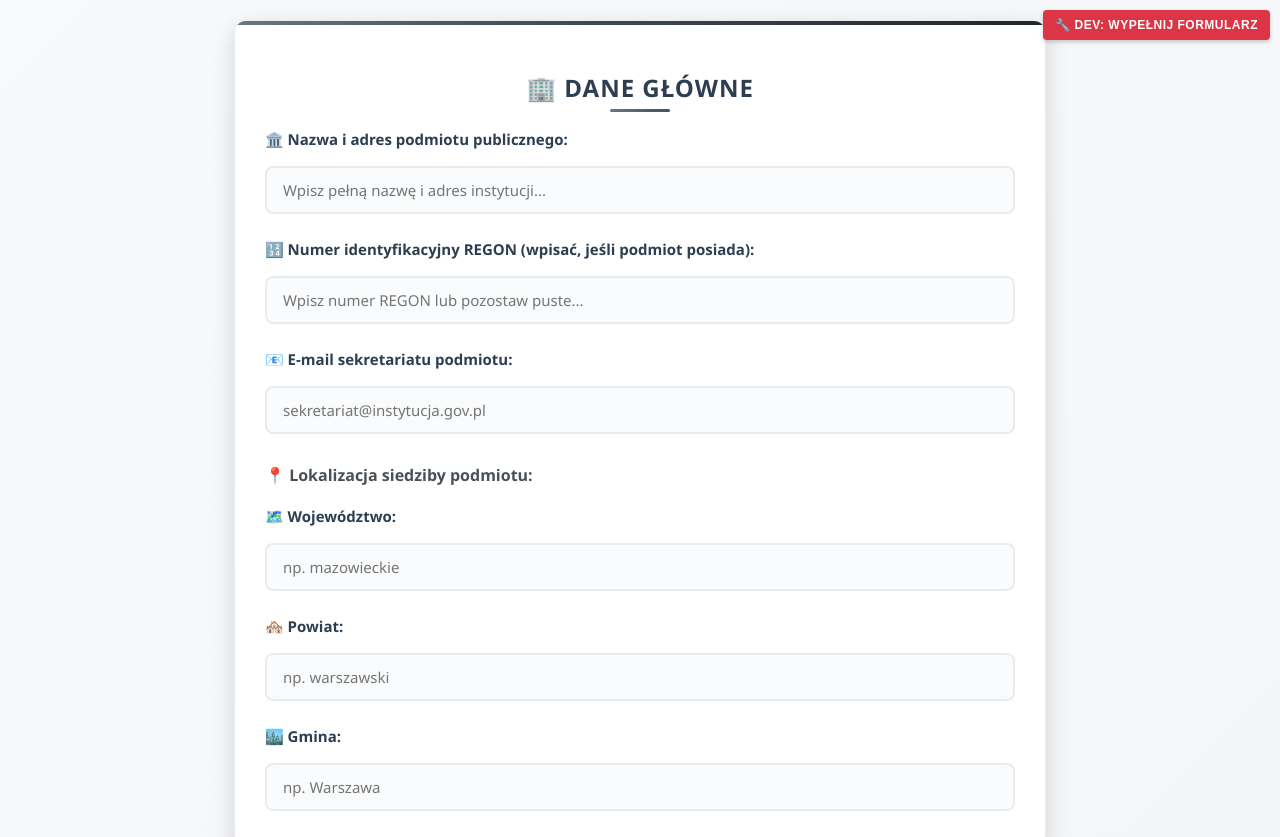
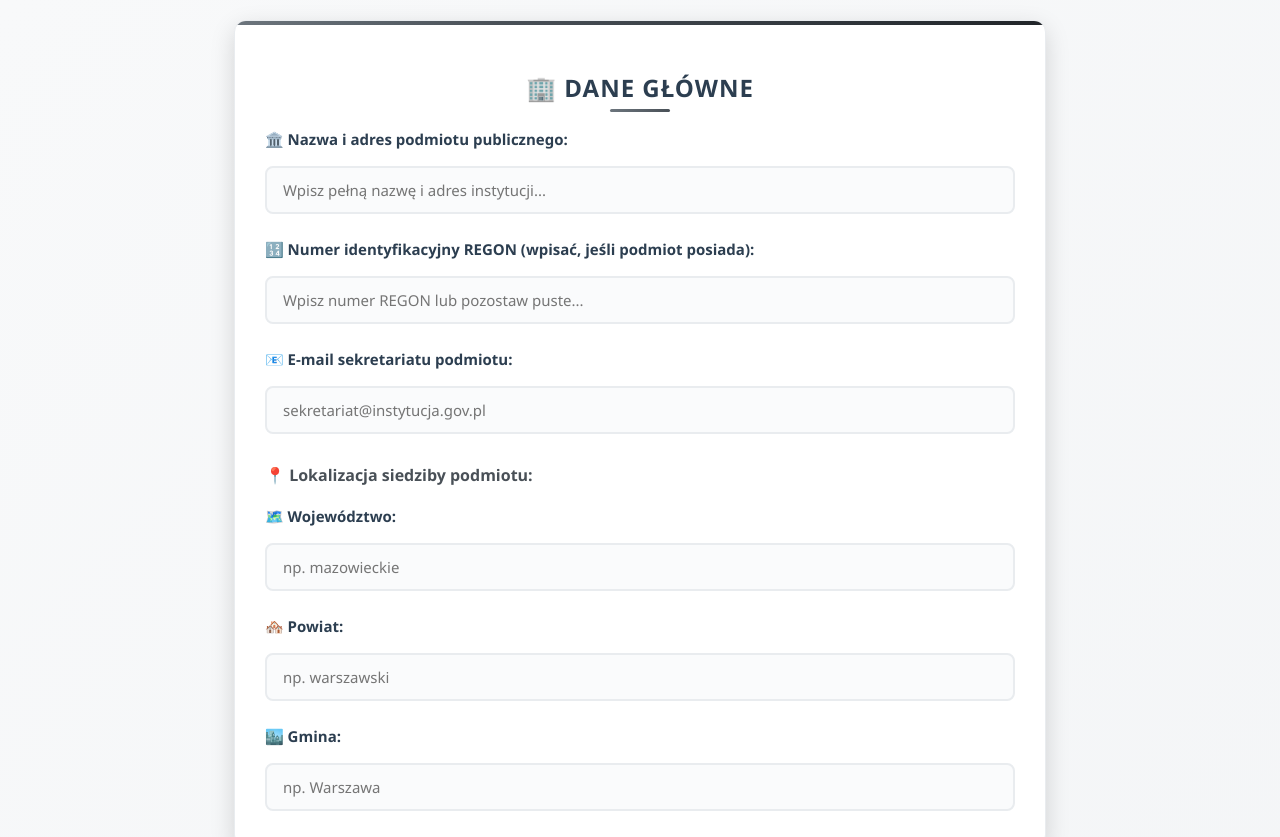
Before and after one commit to programista-nautil/formularz-gus, a website: page index.html in a window 1280 px wide. Shown: the top 837 px of the page. Drawn offline with Linux system fonts and the light colour scheme.

Commit message:
zakomentowanie przycisku deva

```diff
--- a/index.html
+++ b/index.html
@@ -964,12 +964,12 @@
 <body>
 
     <!-- Developer Button -->
-    <div style="position: fixed; top: 10px; right: 10px; z-index: 1000;">
+    <!-- <div style="position: fixed; top: 10px; right: 10px; z-index: 1000;">
         <button id="devFillButton" type="button"
             style="background: #dc3545; color: white; border: none; padding: 8px 12px; border-radius: 4px; font-size: 12px; cursor: pointer; box-shadow: 0 2px 4px rgba(0,0,0,0.2);">
             🔧 DEV: Wypełnij formularz
         </button>
-    </div>
+    </div> -->
 
     <div class="container">
         <h2>🏢 Dane Główne</h2>
```
